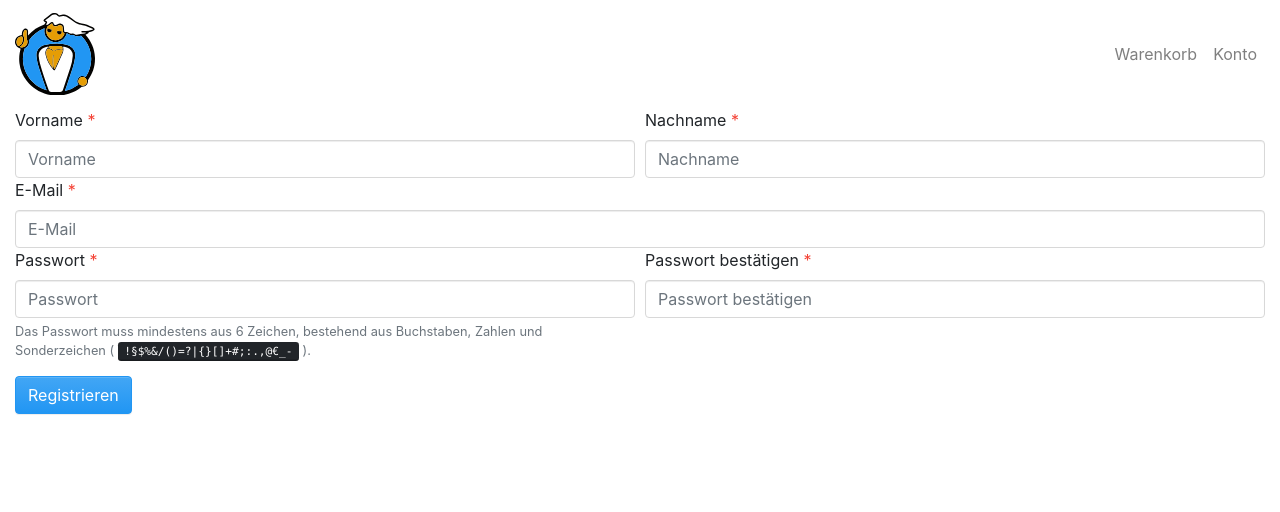
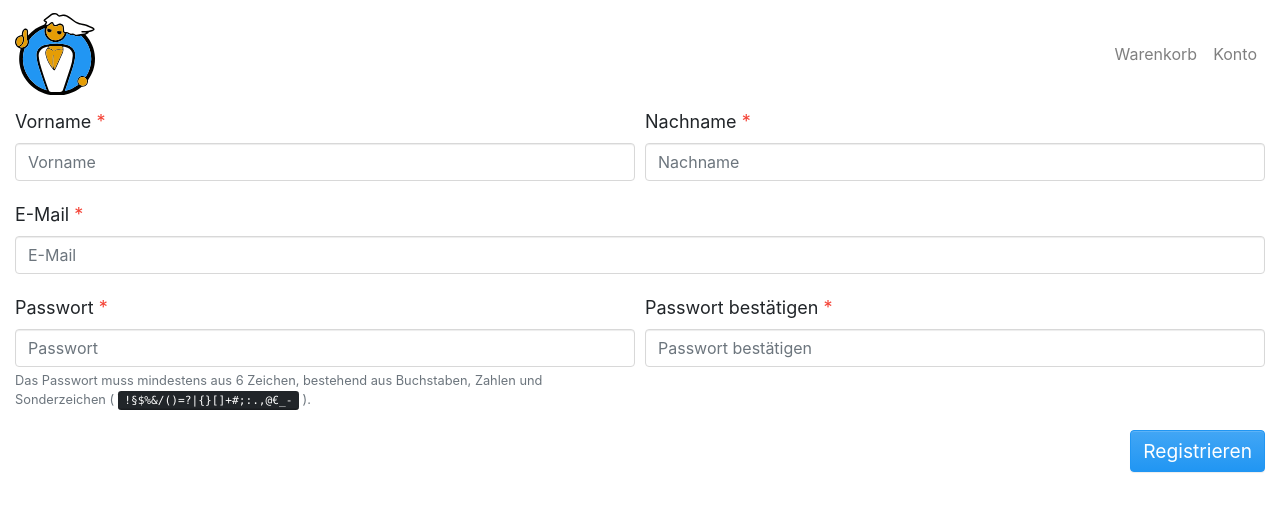
Before and after one commit to jtpfa/hatschi, a Nuxt app in the folder frontend/: page / in a window 1280 px wide. Shown: the top 512 px of the page. Built offline with nearby package versions, Linux system fonts and the light colour scheme.

Commit message:
Adjust margins of registration form

```diff
--- a/frontend/assets/scss/components/_form.scss
+++ b/frontend/assets/scss/components/_form.scss
@@ -1,4 +1,7 @@
 form {
+    label {
+        font-size: 1.125rem;
+    }
     span.mandatory {
         color: $danger;
     }
--- a/frontend/components/form-fields/passwordConfirmation.vue
+++ b/frontend/components/form-fields/passwordConfirmation.vue
@@ -1,6 +1,6 @@
 <template>
-    <b-form-row>
-        <div class="col-md-6" role="group">
+    <b-form-row class="mb-md-4">
+        <div class="col-md-6 mb-4 mb-md-0" role="group">
             <label for="password">
                 Passwort
                 <span class="mandatory">*</span>
@@ -29,7 +29,7 @@
             </b-form-invalid-feedback>
         </div>
 
-        <div class="col-md-6" role="group">
+        <div class="col-md-6 mb-4 mb-md-0" role="group">
             <label for="password-confirm">
                 Passwort bestätigen
                 <span class="mandatory">*</span>
--- a/frontend/components/registration/form.vue
+++ b/frontend/components/registration/form.vue
@@ -2,8 +2,8 @@
     <b-form ref="form" novalidate @submit.prevent="onSubmit">
         <b-alert class="my-3" :show="success.length > 0" variant="success">{{ success }}</b-alert>
 
-        <b-form-row>
-            <div class="col-md-6" role="group">
+        <b-form-row class="mb-md-4">
+            <div class="col-md-6 mb-4 mb-md-0" role="group">
                 <label for="firstname">
                     Vorname
                     <span class="mandatory">*</span>
@@ -23,7 +23,7 @@
                     Bitte gib deinen Vornamen an.
                 </b-form-invalid-feedback>
             </div>
-            <div class="col-md-6" role="group">
+            <div class="col-md-6 mb-4 mb-md-0" role="group">
                 <label for="name">
                     Nachname
                     <span class="mandatory">*</span>
@@ -45,7 +45,7 @@
             </div>
         </b-form-row>
 
-        <div role="group">
+        <div class="mb-4" role="group">
             <label for="email">
                 E-Mail
                 <span class="mandatory">*</span>
@@ -71,10 +71,12 @@
 
         <b-alert class="mt-3" :show="error.length > 0" variant="danger">{{ error }}</b-alert>
 
-        <b-button class="mt-3" :disabled="loading" type="submit" variant="primary">
-            <b-spinner v-if="loading" small></b-spinner>
-            Registrieren
-        </b-button>
+        <div class="button-container">
+            <b-button :disabled="loading" type="submit" variant="primary">
+                <b-spinner v-if="loading" small></b-spinner>
+                Registrieren
+            </b-button>
+        </div>
     </b-form>
 </template>
 
@@ -125,4 +127,30 @@ export default {
 }
 </script>
 
-<style scoped></style>
+<style lang="scss" scoped>
+.button-container {
+    display: flex;
+    flex-wrap: wrap;
+    flex-direction: column-reverse;
+
+    @media (min-width: $grid-sm) {
+        flex-direction: row;
+        align-items: center;
+        justify-content: flex-end;
+    }
+
+    .btn {
+        font-size: 1.2rem;
+    }
+
+    > * {
+        width: 100%;
+        margin: 1rem 0 0 0;
+
+        @media (min-width: $grid-sm) {
+            width: auto;
+            margin: 0 0 0 1rem;
+        }
+    }
+}
+</style>
```
Also changed, not shown: 1 other file (tests, documents, lock files or other folders).
